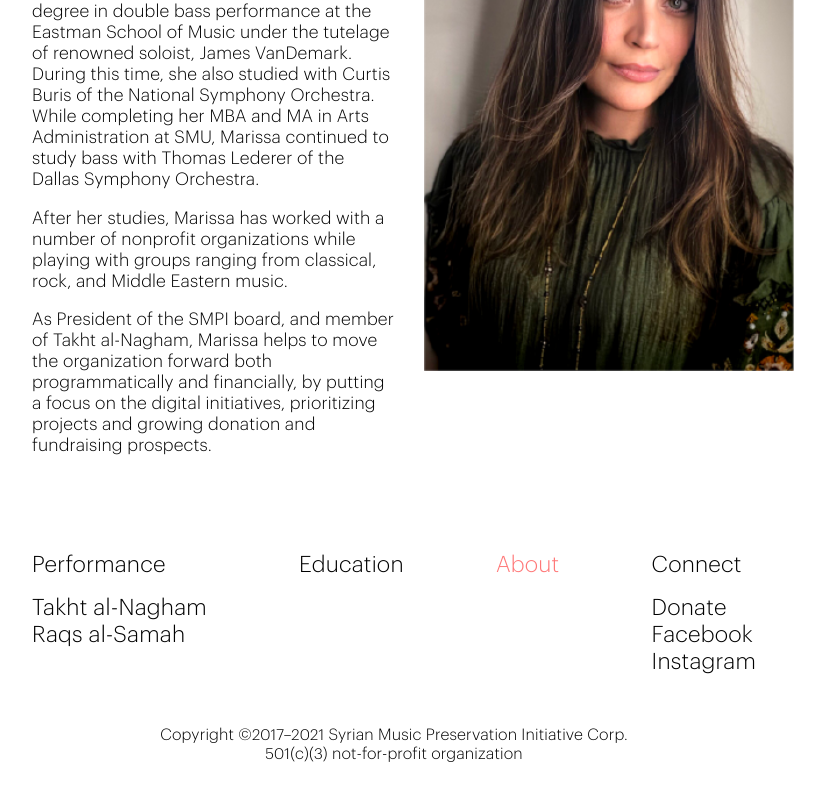
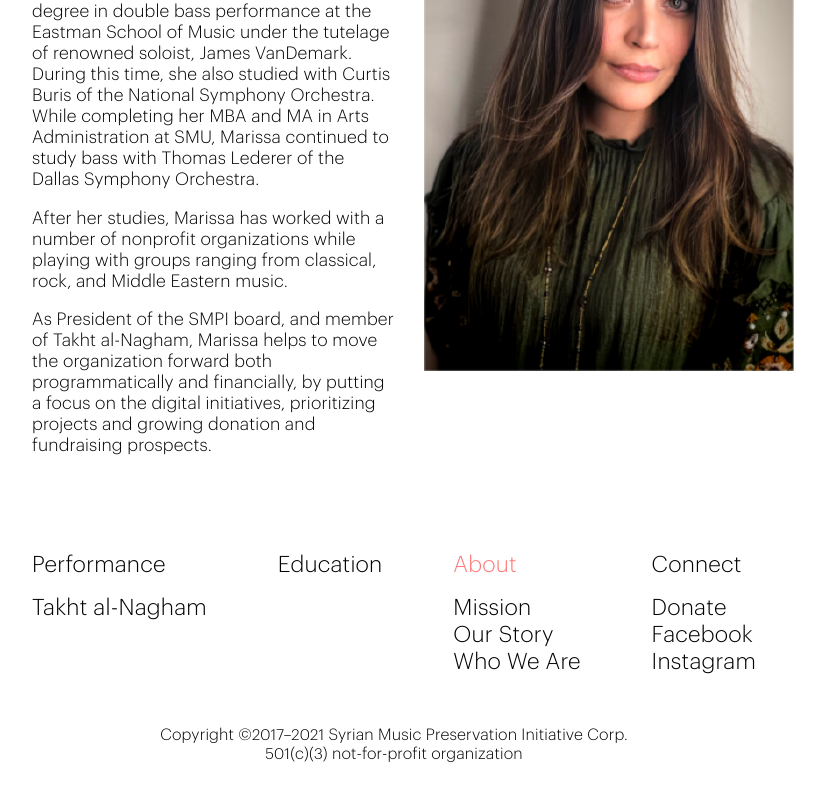
Before and after one commit to SyrianMusic/syrian-music-www, a Next.js app: page /about in a window 1280 px wide. Shown: the part 3546-4346 px from the top of the page, without its empty margins (246-1071 px from the left). Built offline with nearby package versions, Linux system fonts and the light colour scheme.

Commit message:
update footer subsections (#36)

```diff
--- a/config.yaml
+++ b/config.yaml
@@ -15,9 +15,7 @@ nav:
           src: /images/instruments/syrian-tambourine@3x.png
     links:
       - text: Takht al-Nagham
-        href: /
-      - text: Raqs al-Samah
-        href: /
+        href: /#takht-al-nagham
   education:
     text: Education
     href: /education
@@ -57,7 +55,7 @@ nav:
       - text: Maqams
         href: /
         description: >
-          Maqams are the building block of all Syrian musicf.  Learn the foundations of each of the
+          Maqams are the building block of all Syrian music.  Learn the foundations of each of the
            maqams, why they are different and hear them in context of real pieces.
       - text: Ouds
         href: /
@@ -84,6 +82,13 @@ nav:
           src: /images/instruments/syrian-oud-side-profile@2x.png
         - densityFactor: 3
           src: /images/instruments/syrian-oud-side-profile@3x.png
+    links:
+      - text: Mission
+        href: /#mission
+      - text: Our Story
+        href: /#our-story
+      - text: Who We Are
+        href: /#who-we-are
   connect:
     text: Connect
     href: /connect
--- a/pages/about/index.js
+++ b/pages/about/index.js
@@ -13,7 +13,7 @@ const AboutPage = () => (
       About
     </Typography>
 
-    <section className="gutters">
+    <section className="gutters" id="mission">
       <Typography variant="h3" as="h1" textAlign="left">
         Mission
       </Typography>
@@ -25,7 +25,7 @@ const AboutPage = () => (
       </Typography>
     </section>
 
-    <section className="gutters">
+    <section className="gutters" id="our-story">
       <Typography variant="h3" as="h1" textAlign="left">
         Our Story
       </Typography>
@@ -54,7 +54,7 @@ const AboutPage = () => (
       </Typography>
     </section>
 
-    <section className="page-About-who-we-are">
+    <section className="page-About-who-we-are" id="who-we-are">
       <Typography className="gutters" variant="h3" as="h1" textAlign="left">
         Who We Are
       </Typography>
--- a/pages/performance/index.js
+++ b/pages/performance/index.js
@@ -32,7 +32,7 @@ const PerformancePage = () => (
     </Hero>
     <section>
       <h1 className="visually-hidden">Performing Groups</h1>
-      <article>
+      <article id="takht-al-nagham">
         <div>
           <Image src="/images/logos/takht-al-nagham-logo.svg" width={197.5} height={214.5} />
         </div>
```
